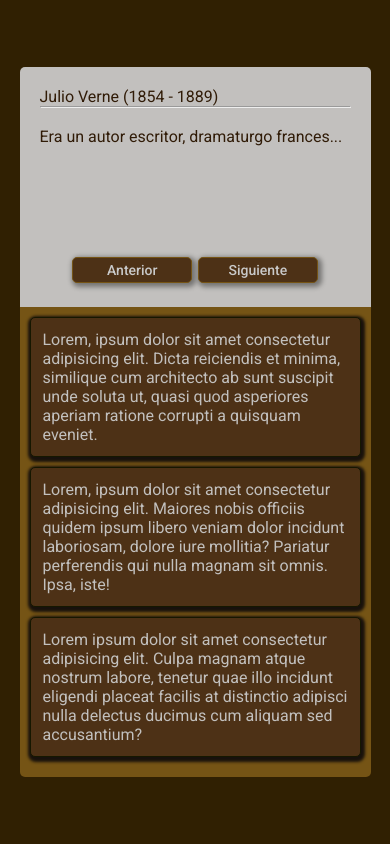
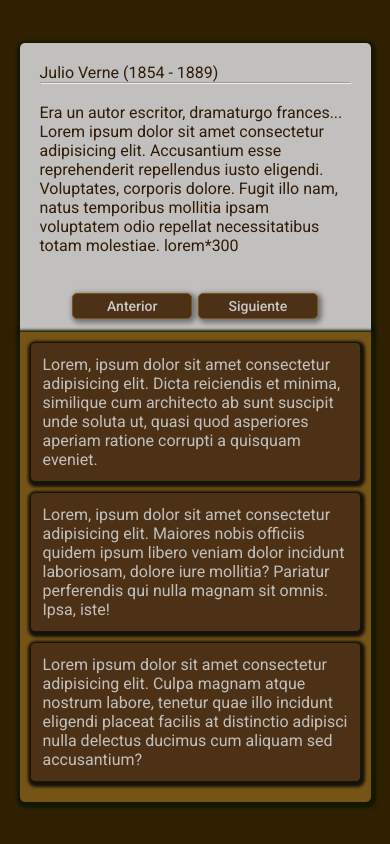
Before and after one commit to Juan17Informatico/random-quotes-generator, a website built with Vite: page index.html in a window 390 px wide. Built offline with nearby package versions, Linux system fonts and the light colour scheme.

Commit message:
Finalización del diseño mobile, se agrego un minimo de alto para los container padres y que no rompan la caja del contenido

```diff
--- a/index.html
+++ b/index.html
@@ -26,7 +26,14 @@
                             </div>
                             <br />
                             <div class="description-container">
-                                <p>Era un autor escritor, dramaturgo frances...</p>
+                                <p>
+                                    Era un autor escritor, dramaturgo frances... Lorem ipsum dolor
+                                    sit amet consectetur adipisicing elit. Accusantium esse
+                                    reprehenderit repellendus iusto eligendi. Voluptates, corporis
+                                    dolore. Fugit illo nam, natus temporibus mollitia ipsam
+                                    voluptatem odio repellat necessitatibus totam molestiae.
+                                    lorem*300
+                                </p>
                             </div>
                         </div>
                         <div class="btn-container">
--- a/src/css/mobile/responsive.css
+++ b/src/css/mobile/responsive.css
@@ -1,17 +1,26 @@
 @media (max-width: 768px){
+
+    .container-sn{
+        /* Box Shadow */
+        box-shadow: 1px 2px 3px 4px var(--black);
+    }
+
     /* First Container */
     .sn-1{
         display: flex;
         width: 90%;
-        height: 240px;
+        min-height: max-content;
         border-radius: 5px 5px 0px 0px;
         padding: 10px;
         flex-direction: column;
+        gap: 25px;
+
+
     }
+
 
     .sn-1 > div:first-child{
         width: 100%;
-        height: 75%;
         padding: 10px;
     }
 
@@ -21,7 +30,7 @@
     .btn-container{
         display: flex;
         width: 100%;
-        height: 25%;
+        min-height: 25%;
         justify-content: center;
         align-items: center;
     }
```
